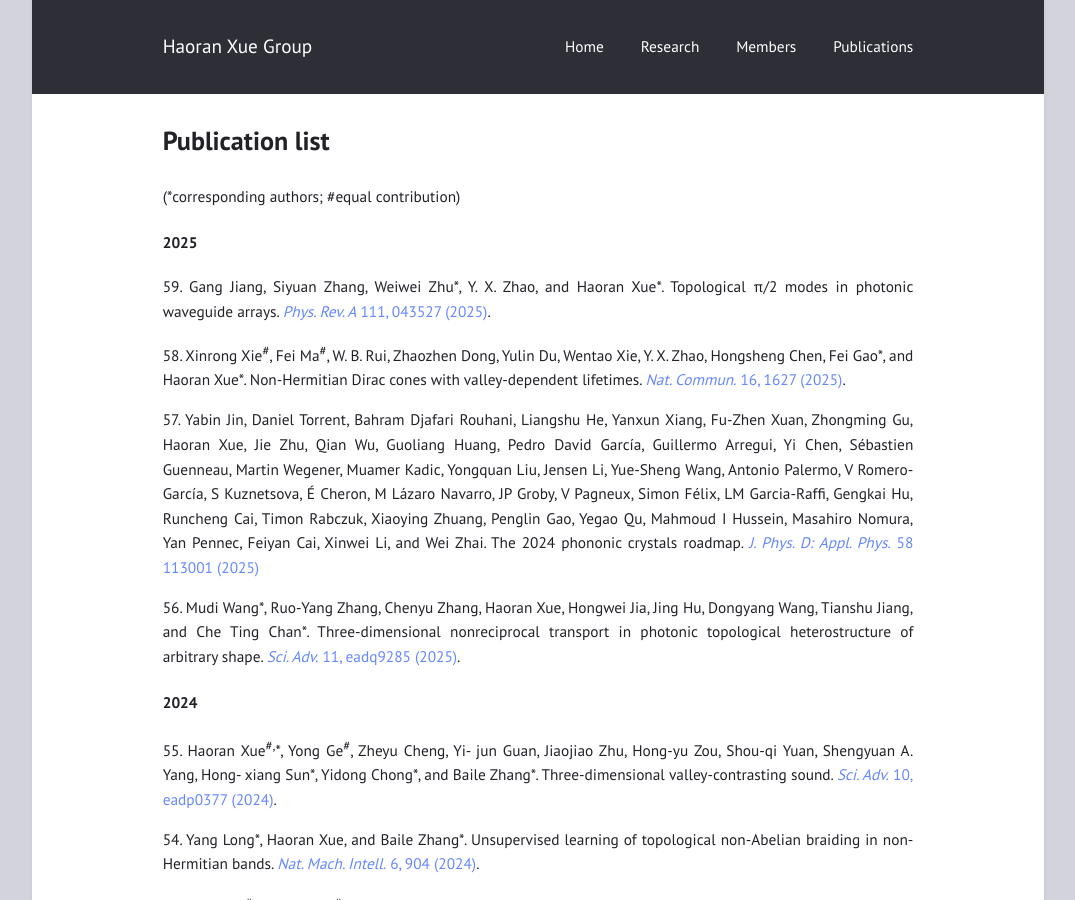
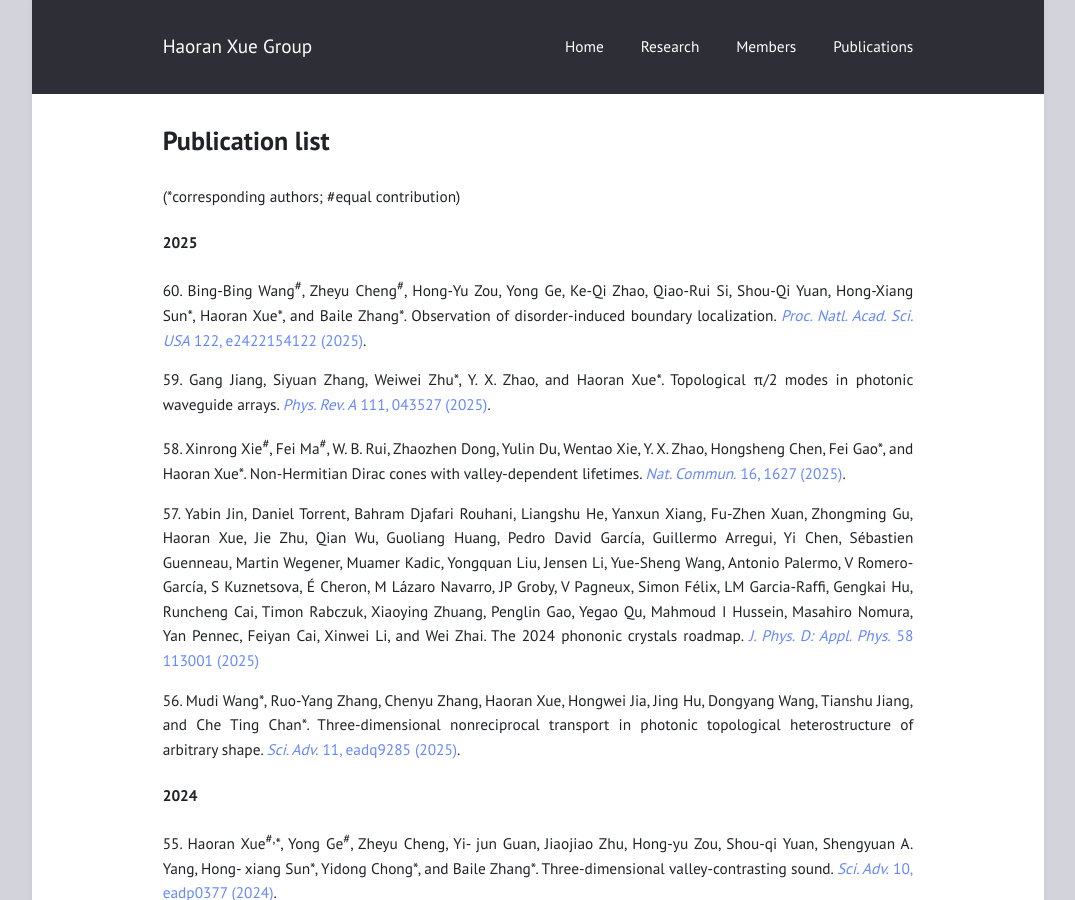
Before and after one commit to haoran-group/haoran-group.github.io, a Jekyll site: the page built from paper.md, in a window 1280 px wide and 900 px high. Shown: the whole window, without its empty margins (102-1177 px from the left). Built offline with Jekyll 4.4.1, drawn with Linux system fonts in a browser that asks for light colours.

Commit message:
Update paper.md

```diff
--- a/paper.md
+++ b/paper.md
@@ -6,6 +6,8 @@ title: Publication list
 (*corresponding authors; #equal contribution)
 
 #### 2025
+
+60\. Bing-Bing Wang<sup>#</sup>, Zheyu Cheng<sup>#</sup>, Hong-Yu Zou, Yong Ge, Ke-Qi Zhao, Qiao-Rui Si, Shou-Qi Yuan, Hong-Xiang Sun\*, Haoran Xue\*, and Baile Zhang\*. Observation of disorder-induced boundary localization. [*Proc. Natl. Acad. Sci. USA* 122, e2422154122 (2025)](https://doi.org/10.1073/pnas.2422154122).
 
 59\. Gang Jiang, Siyuan Zhang, Weiwei Zhu\*, Y. X. Zhao, and Haoran Xue\*. Topological π/2 modes in photonic waveguide arrays. [*Phys. Rev. A* 111, 043527 (2025)](https://doi.org/10.1103/PhysRevA.111.043527).
 
```
